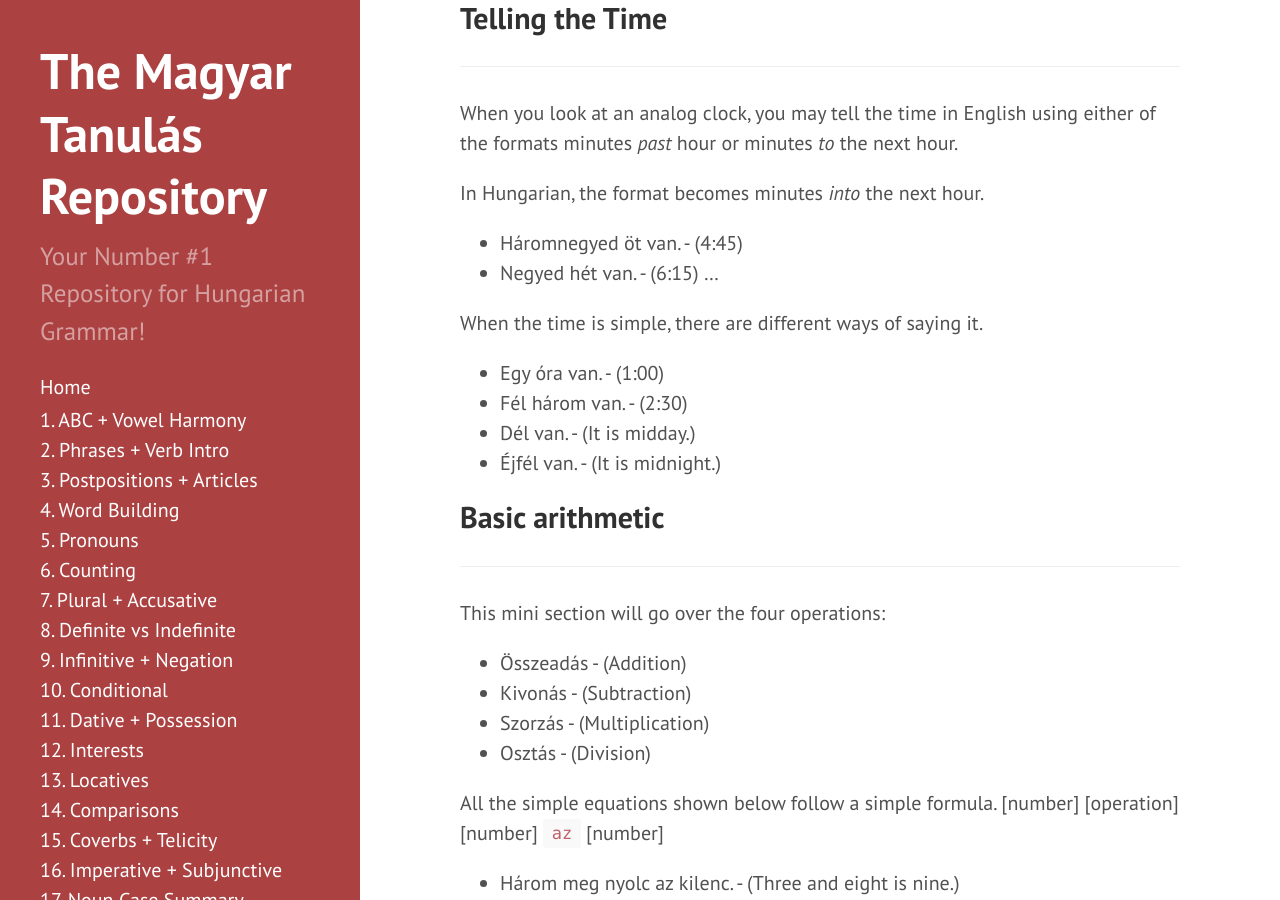
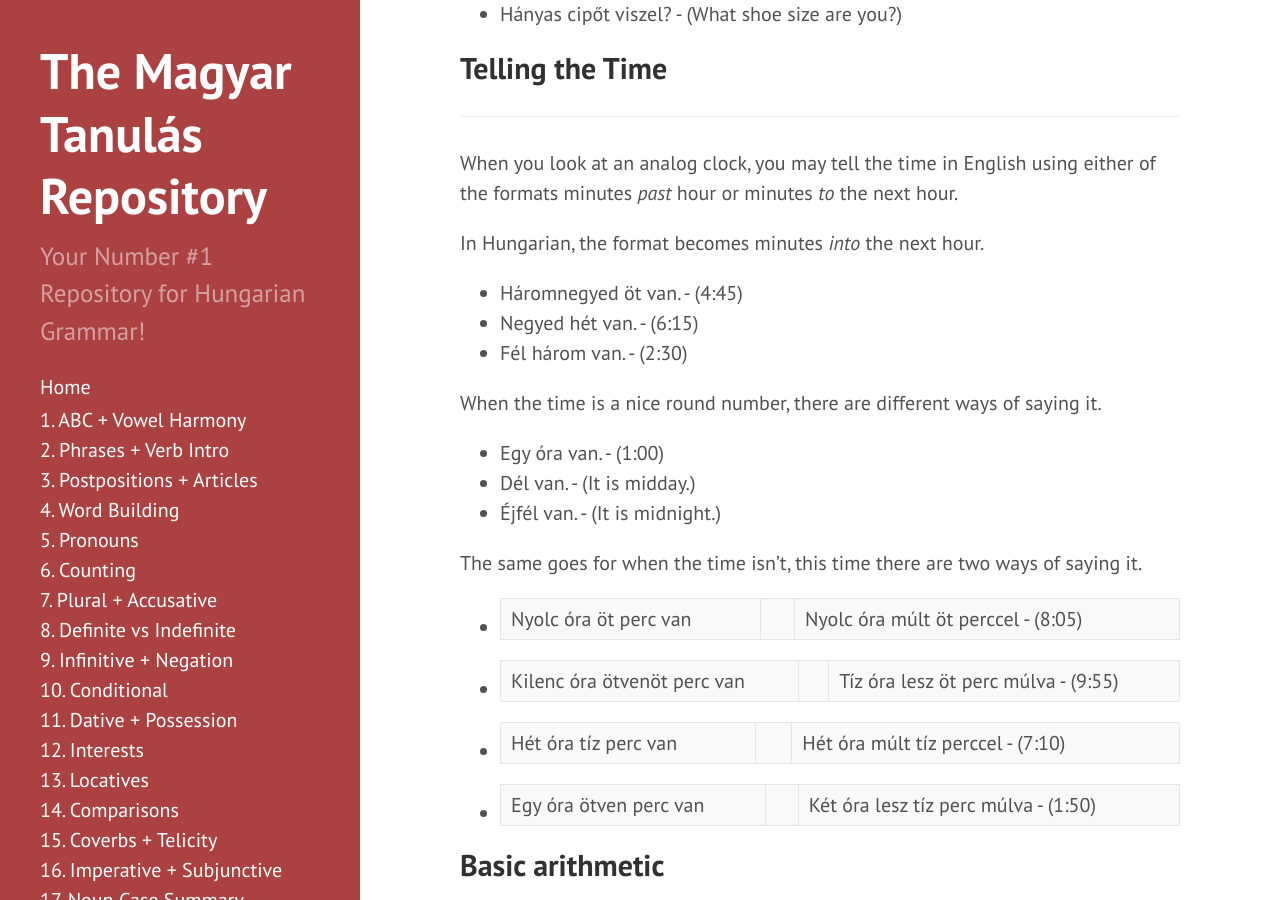
Before and after one commit to Magyartanulas/magyartanulas.github.io, a Jekyll site: the page built from counting.md, in a window 1280 px wide and 900 px high, scrolled down 4701 px. Built offline with Jekyll 4.4.1, drawn with Linux system fonts in a browser that asks for light colours; Markdown is read by kramdown in place of the engine named in the settings; some of the changed text lies outside the part shown.

Commit message:
Update counting.md

```diff
--- a/counting.md
+++ b/counting.md
@@ -26,9 +26,11 @@ Also, 0 is `nulla`. If you want to say one hundred, two thousand etc., just foll
 
 E.g.
 
-* Egy száz. - (One hundred.)
-* Három ezer. - (Three thousand.)
-* Két millió. - (Two million.)
+* Egyszáz. - (One hundred.)
+* Háromezer. - (Three thousand.)
+* Kétmillió. - (Two million.)
+
+Note the absence of a space.
 
 When `kettő` comes before something or after a number, it is usually shortened to `két`. That being said, one can say `kettő` to clear things up so as not to confuse it with `hét`.
 
@@ -137,14 +139,20 @@ In Hungarian, the format becomes minutes *into* the next hour.
 
 * Háromnegyed öt van. - (4:45)
 * Negyed hét van. - (6:15)
-...
+* Fél három van. - (2:30)
 
-When the time is simple, there are different ways of saying it.
+When the time is a nice round number, there are different ways of saying it.
 
 * Egy óra van. - (1:00)
-* Fél három van. - (2:30)
 * Dél van. - (It is midday.)
 * Éjfél van. - (It is midnight.)
+
+The same goes for when the time isn't, this time there are two ways of saying it.
+
+* Nyolc óra öt perc van || Nyolc óra múlt öt perccel - (8:05)
+* Kilenc óra ötvenöt perc van || Tíz óra lesz öt perc múlva - (9:55)
+* Hét óra tíz perc van || Hét óra múlt tíz perccel - (7:10)
+* Egy óra ötven perc van || Két óra lesz tíz perc múlva - (1:50)
 
 ## Basic arithmetic
 
```
Also changed, not shown: other parts of counting.md (+1 -1 lines).
